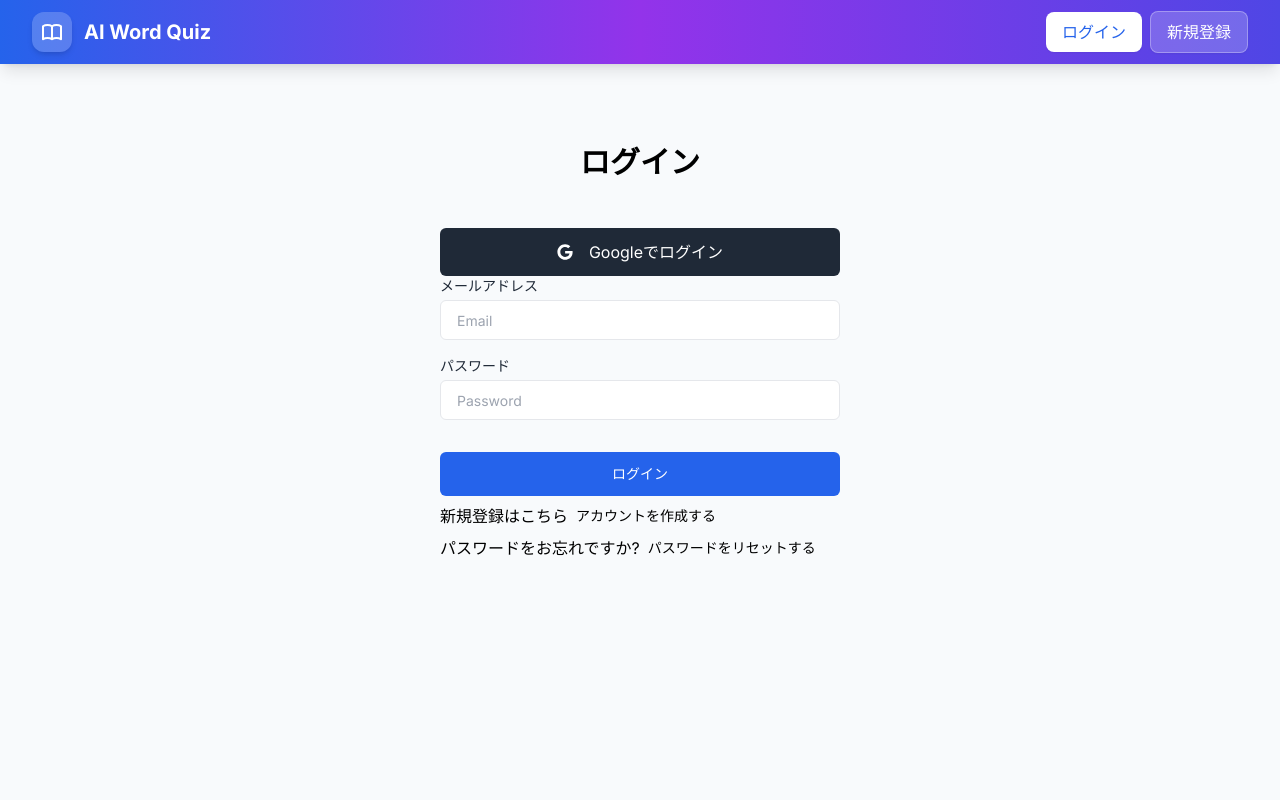
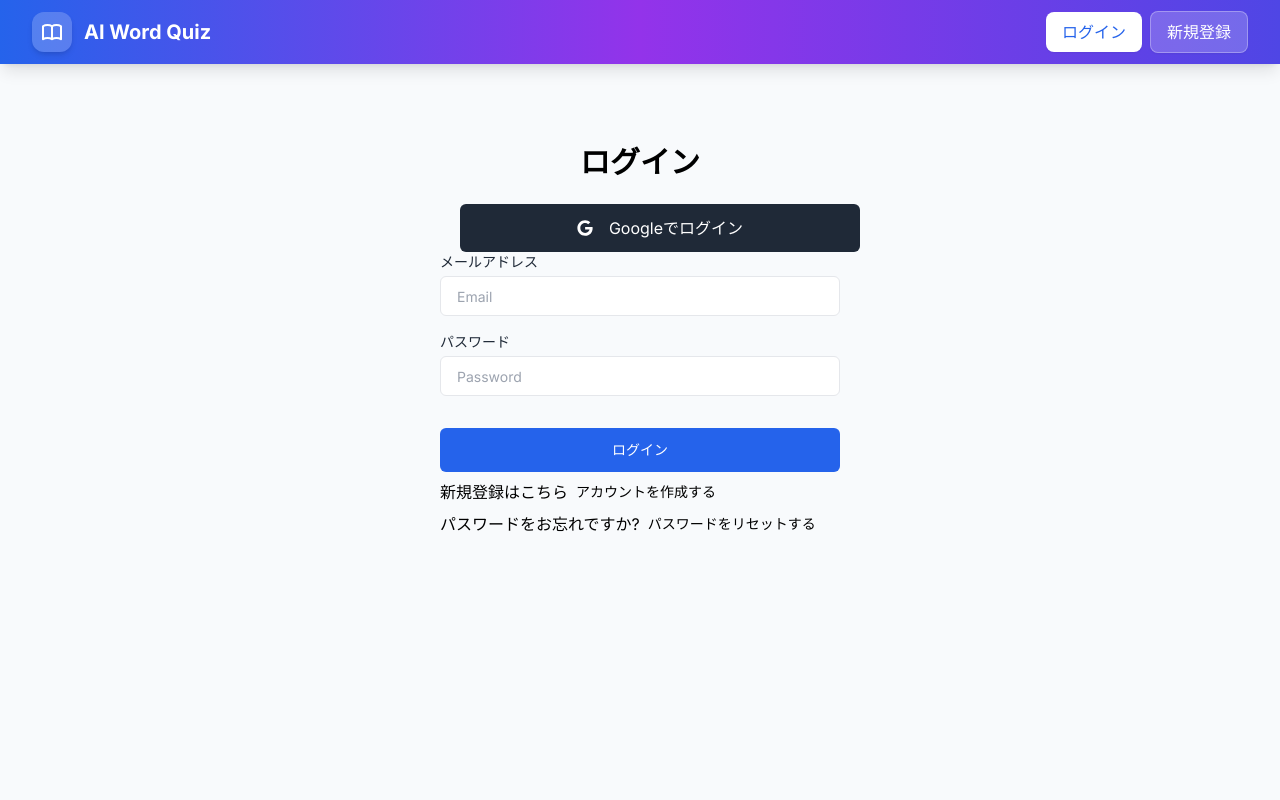
Before and after one commit to yuta-hamasaki/ai-quiz-app, a Next.js app: page /login in a window 1280 px wide. Shown: the top 800 px of the page. Built offline with nearby package versions, Linux system fonts and the light colour scheme; no server answers.

Commit message:
fix(UI):fixed auth page layout

```diff
--- a/src/components/LoginGoogle.tsx
+++ b/src/components/LoginGoogle.tsx
@@ -15,7 +15,7 @@ const LoginGoogle = () => {
   return (
     <div
       onClick={handleGoogleLogin}
-      className="w-full gap-4 hover:cursor-pointer mt-6 h-12 bg-gray-800 rounded-md p-4 flex justify-center items-center"
+      className="w-full gap-4 hover:cursor-pointer mx-5 h-12 bg-gray-800 rounded-md p-4 flex justify-center items-center"
     >
       <FaGoogle className="text-white" />
       <p className="text-white">
```
